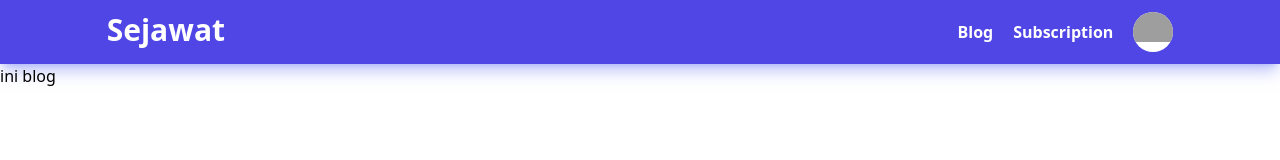
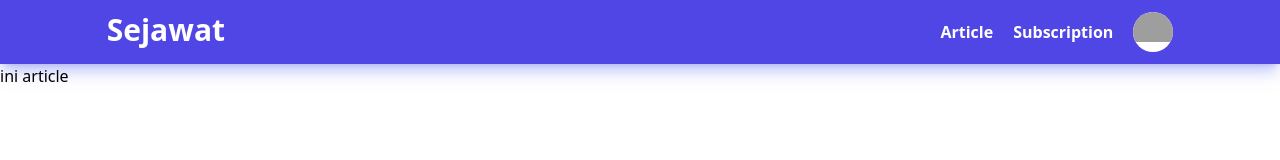
Before and after one commit to tenriajeng/ole, a React (Vite) app: page /subscription in a window 1280 px wide. Shown: the top 160 px of the page. Built offline with nearby package versions, Linux system fonts and the light colour scheme; grey boxes are pictures that could not be loaded.

Commit message:
refactoring

```diff
--- a/src/components/navigation.jsx
+++ b/src/components/navigation.jsx
@@ -1,7 +1,5 @@
 import React from "react";
-import { BrowserRouter as Router, Routes, Link, Route } from "react-router-dom";
-import Blog from "../view/blog";
-import Home from "../view/home";
+import { Link } from "react-router-dom";
 import Avatar from "./avatar";
 
 function Navigation() {
@@ -18,8 +16,8 @@ function Navigation() {
 						</Link>
 					</div>
 					<div className="w-10/12 flex justify-end space-x-5 items-center">
-						<Link to={"/blog"} className={menuStyle}>
-							Blog
+						<Link to={"/article"} className={menuStyle}>
+							Article
 						</Link>
 						<Link to="/subscription" className={menuStyle}>
 							Subscription
@@ -30,11 +28,6 @@ function Navigation() {
 					</div>
 				</div>
 			</div>
-			<Routes>
-				<Route exact path="/" element={<Home />} />
-				<Route path="/blog" element={<Blog />} />
-				<Route path="/subscription" element={<Blog />} />
-			</Routes>
 		</>
 	);
 }
--- a/src/main.jsx
+++ b/src/main.jsx
@@ -4,12 +4,14 @@ import App from "./App";
 import { HelmetProvider } from "react-helmet-async";
 import { BrowserRouter } from "react-router-dom";
 import "./index.css";
+import Router from "./routes/router";
 
 ReactDOM.createRoot(document.getElementById("root")).render(
 	<React.StrictMode>
 		<HelmetProvider>
 			<BrowserRouter>
 				<App />
+				<Router />
 			</BrowserRouter>
 		</HelmetProvider>
 	</React.StrictMode>
--- /dev/null
+++ b/src/routes/router.jsx
@@ -0,0 +1,15 @@
+import { Route, Routes } from "react-router-dom";
+import Article from "../view/article";
+import Home from "../view/home";
+
+function Router() {
+	return (
+		<Routes>
+			<Route exact path="/" element={<Home />} />
+			<Route path="/article" element={<Article />} />
+			<Route path="/subscription" element={<Article />} />
+		</Routes>
+	);
+}
+
+export default Router;
--- /dev/null
+++ b/src/view/article.jsx
@@ -0,0 +1,5 @@
+function Article() {
+	return <h1>ini article</h1>;
+}
+
+export default Article;
--- a/src/view/blog.jsx
+++ /dev/null
@@ -1,5 +0,0 @@
-function Blog() {
-	return <h1>ini blog</h1>;
-}
-
-export default Blog;
--- a/src/view/home.jsx
+++ b/src/view/home.jsx
@@ -3,6 +3,7 @@ import { useEffect, useState } from "react";
 import Card from "../components/card";
 import CardLoading from "../components/cardLoading";
 import HeroCarousel from "../components/heroCarousel";
+import { Link } from "react-router-dom";
 
 function Home() {
 	const [topics, setTopics] = useState([]);
@@ -38,7 +39,11 @@ function Home() {
 					{!loading ? (
 						topics.map((topic, key) => {
 							if (key < 4) {
-								return <Card key={topic.slug} topic={topic} shadow={true} />;
+								return (
+									<Link to={"/article"}>
+										<Card key={topic.slug} topic={topic} shadow={true} />
+									</Link>
+								);
 							}
 						})
 					) : (
```
